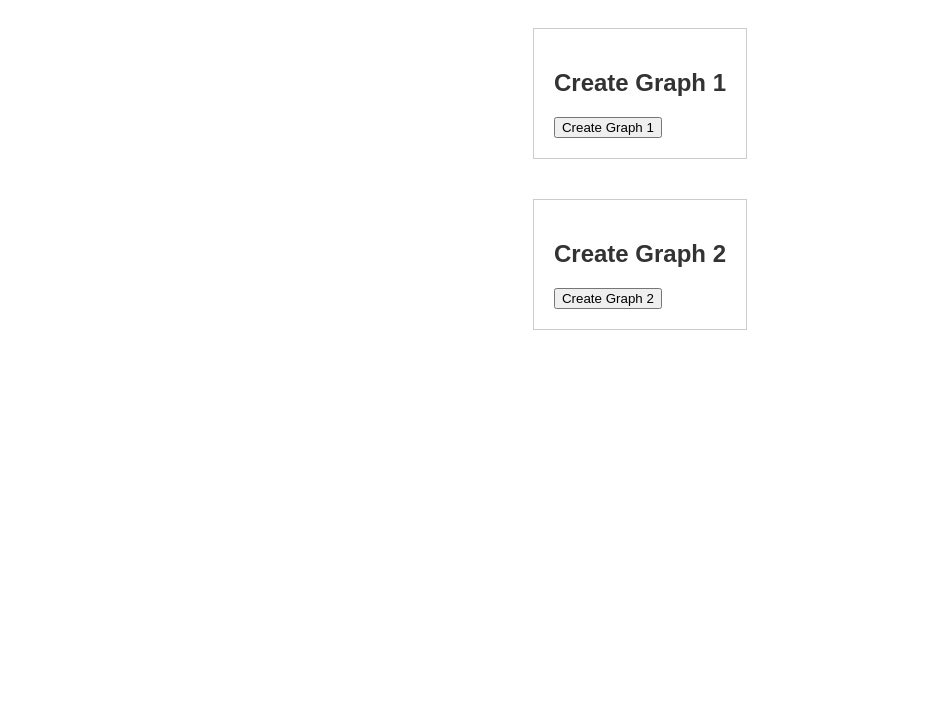
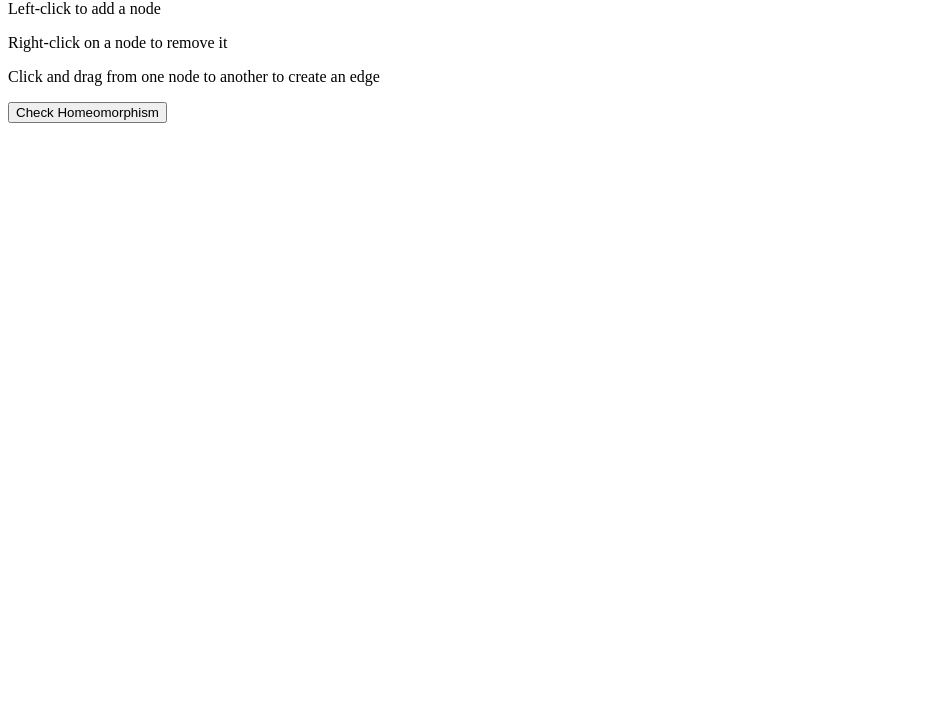
Before and after one commit to git-maks/homeomorphism, a plain HTML site: page index.html in a window 1280 px wide. Shown: the part 80-800 px from the top of the page, without its empty margins (0-946 px from the left). Drawn offline with Linux system fonts and the light colour scheme; a script that the page names is missing.

Commit message:
Update index.html

```diff
--- a/index.html
+++ b/index.html
@@ -4,26 +4,22 @@
     <meta charset="UTF-8">
     <meta name="viewport" content="width=device-width, initial-scale=1.0">
     <title>Graph Homeomorphism Checker</title>
-    <link rel="stylesheet" href="style.css">
+    <script src="https://cdnjs.cloudflare.com/ajax/libs/cytoscape/3.23.0/cytoscape.min.js"></script>
+    <link rel="stylesheet" href="styles.css">
 </head>
 <body>
     <h1>Graph Homeomorphism Checker</h1>
-    <div id="graph1-container">
-        <h2>Create Graph 1</h2>
-        <button id="create-graph1-btn">Create Graph 1</button>
-        <div id="graph1"></div>
+    <div class="instructions">
+        <p>Left-click to add a node</p>
+        <p>Right-click on a node to remove it</p>
+        <p>Click and drag from one node to another to create an edge</p>
     </div>
-    <div id="graph2-container">
-        <h2>Create Graph 2</h2>
-        <button id="create-graph2-btn">Create Graph 2</button>
-        <div id="graph2"></div>
+    <div class="graph-containers">
+        <div id="cy1" class="cytoscape-graph"></div>
+        <div id="cy2" class="cytoscape-graph"></div>
     </div>
-    <div id="modify-graph2-container" style="display:none;">
-        <h2>Modify Graph 2</h2>
-        <button id="add-vertex-btn">Add Vertex</button>
-        <button id="remove-vertex-btn">Remove Vertex</button>
-        <button id="check-homeomorphism-btn">Check Homeomorphism</button>
-    </div>
+    <button id="check-homeomorphism">Check Homeomorphism</button>
+    <div id="result"></div>
     <script src="script.js"></script>
 </body>
 </html>
```
